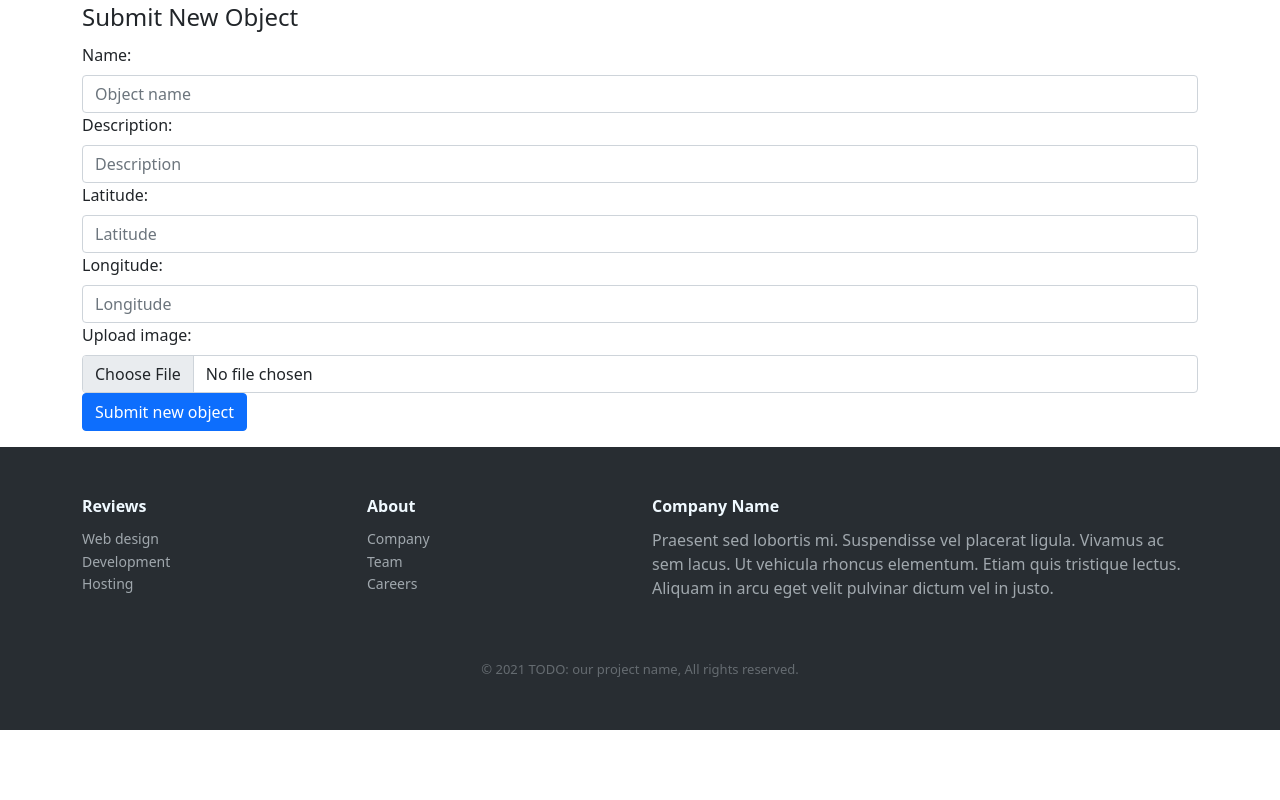
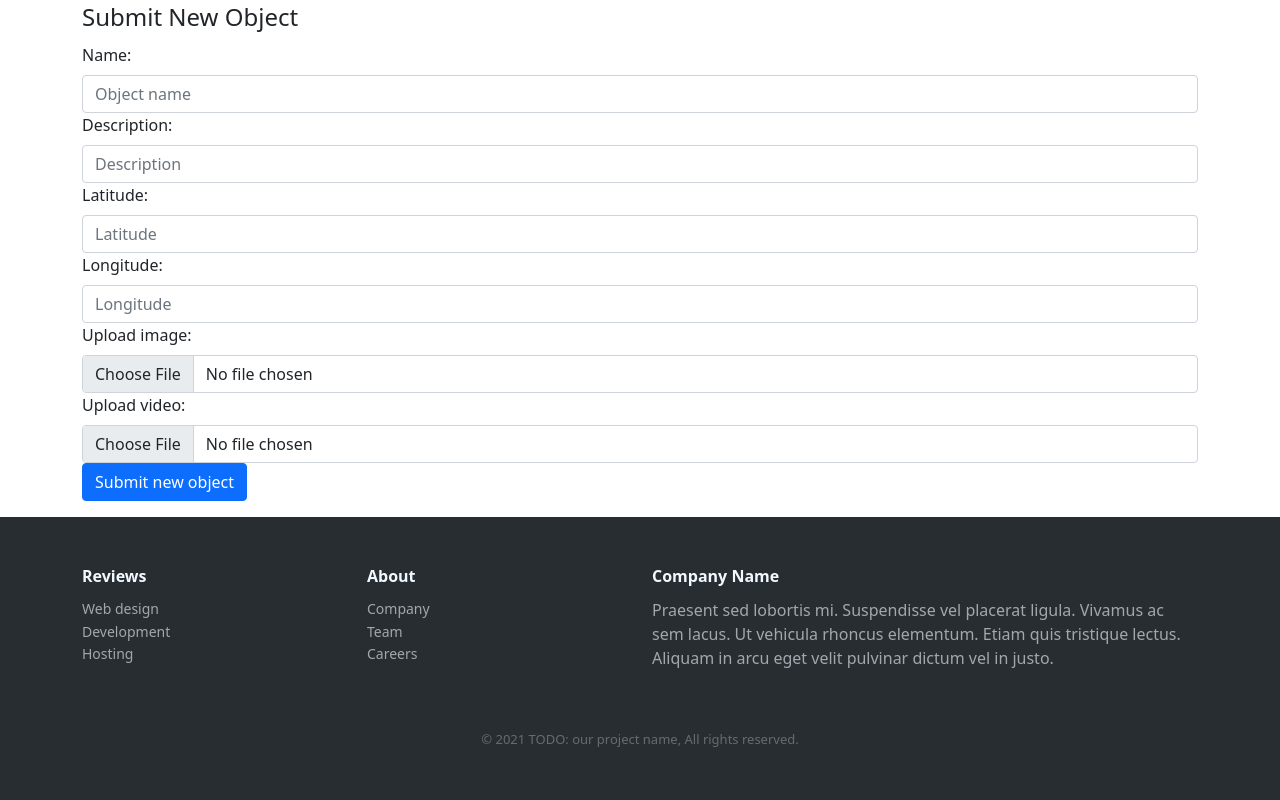
Before and after one commit to declan-wu/4ww3-project1, a PHP site: page /submit-object.html in a window 1280 px wide. Shown: the part 109-909 px from the top of the page. Before the commit the page ends 839 px from the top, so only its background shows below. Run offline with PHP 8.4, Linux system fonts and the light colour scheme.

Commit message:
Add video functionality to object page

```diff
--- a/index.css
+++ b/index.css
@@ -198,6 +198,10 @@ footer p {
 	margin-top: 1%;
 }
 
+.center-video {
+	text-align: center;
+}
+
 .center-block {
 	margin: auto;
 	width: 50%;
--- a/submit-object.html
+++ b/submit-object.html
@@ -80,7 +80,12 @@
 
       <div class="form-group">
         <label for="object-picture" class="form-label">Upload image:</label>
-        <input type="file" class="form-control" name="object-picture" id="object-picture" accept="image/*" required>
+        <input type="file" class="form-control" name="object-picture" id="object-picture" accept="image/*">
+      </div>
+
+      <div class="form-group">
+        <label for="object-picture" class="form-label">Upload video:</label>
+        <input type="file" class="form-control" name="object-video" id="object-video" accept="video/*">
       </div>
 
       <button type="submit" class="btn btn-primary">Submit new object</button>
```
Also changed, not shown: individual-object.html (+7 -0 lines), 1 other file.
